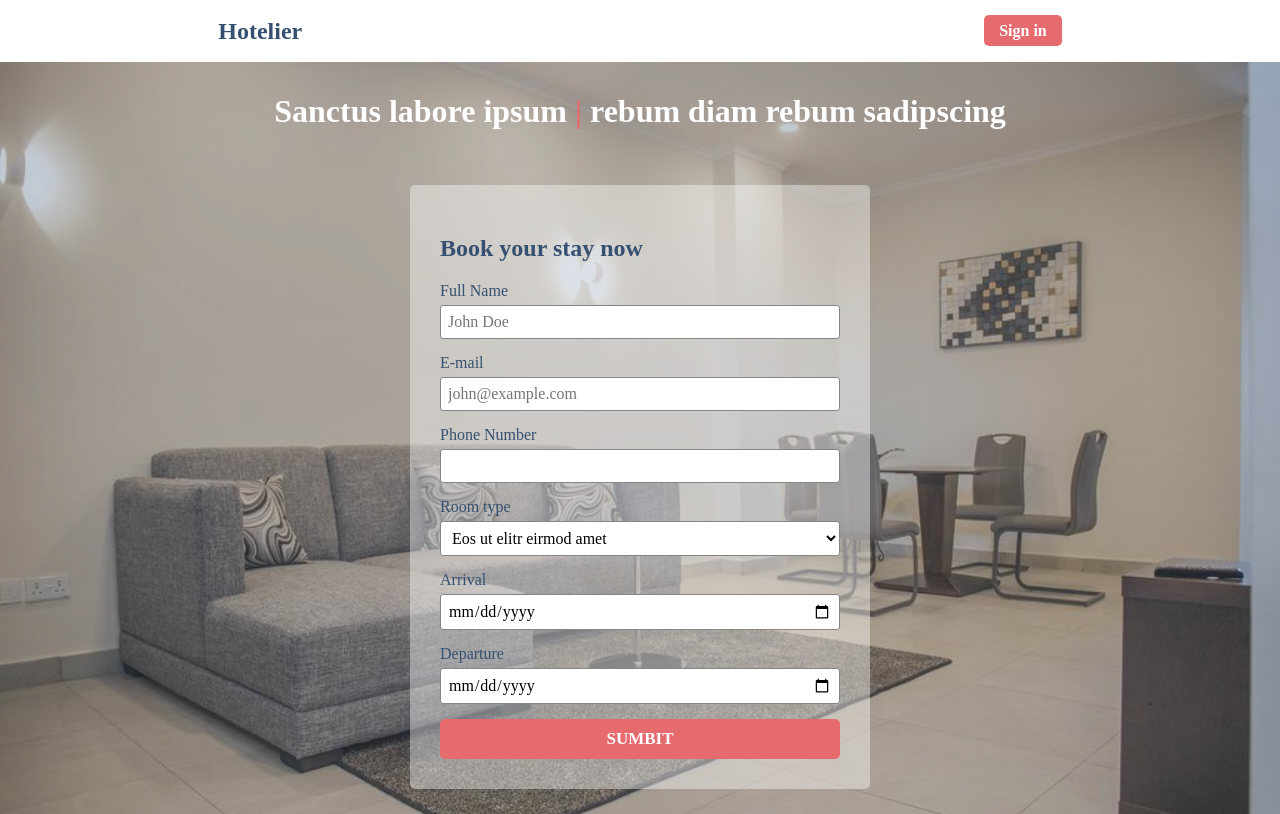
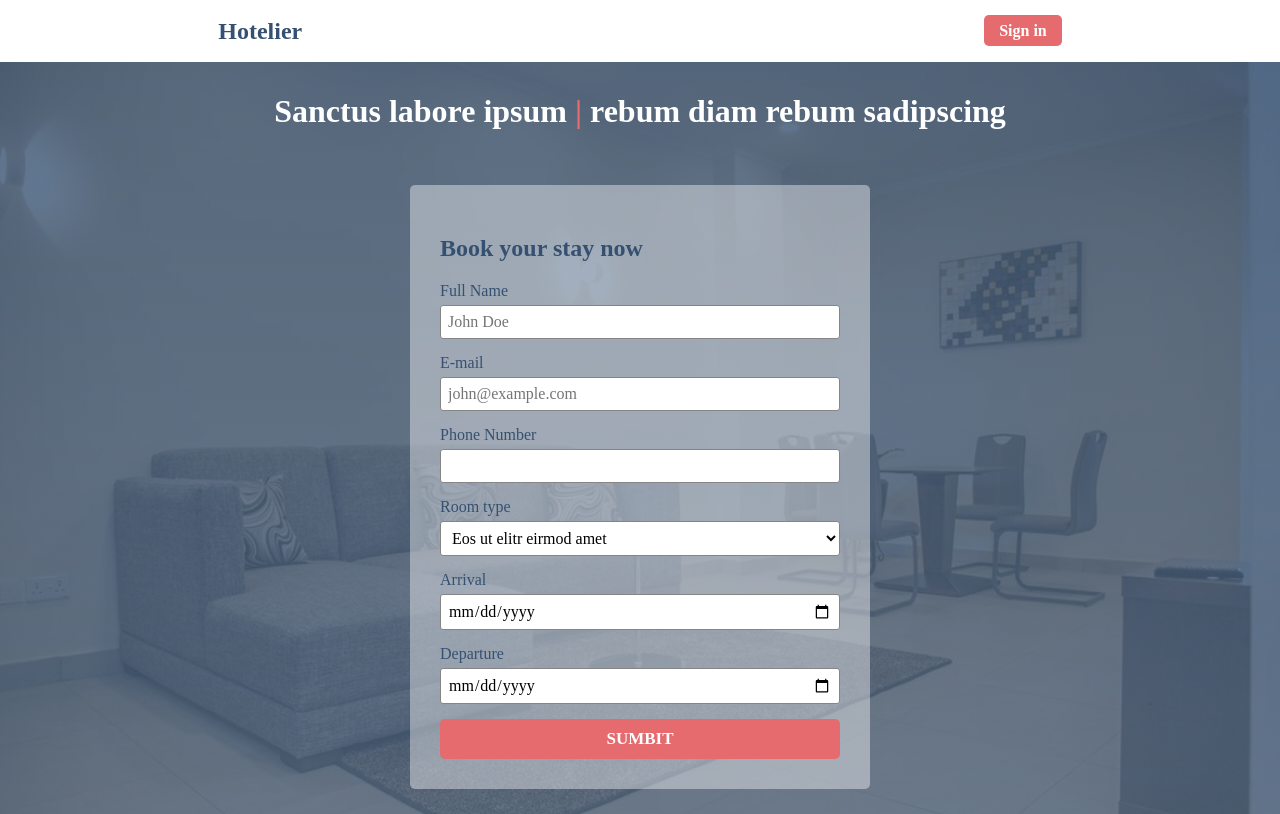
Before and after one commit to ankuobed/hotelier, a React (Create React App) app: page / in a window 1280 px wide. Built offline with nearby package versions, Linux system fonts and the light colour scheme; a web font is replaced by a local one.

Commit message:
clean up

```diff
--- a/src/components/Hero/Hero.css
+++ b/src/components/Hero/Hero.css
@@ -1,6 +1,6 @@
 .hero {
     color: white;
-    background: linear-gradient(to bottom, rgb(53, 80, 112, 0.3), rgba(81, 104, 131, 0.3)), url('../../images/appartment.jpg');
+    background: linear-gradient(to bottom, rgb(53, 80, 112, 0.8), rgba(81, 104, 131, 0.8)), url('../../images/appartment.jpg');
     padding: 10px;
     background-size: cover;
     text-align: center;
```
